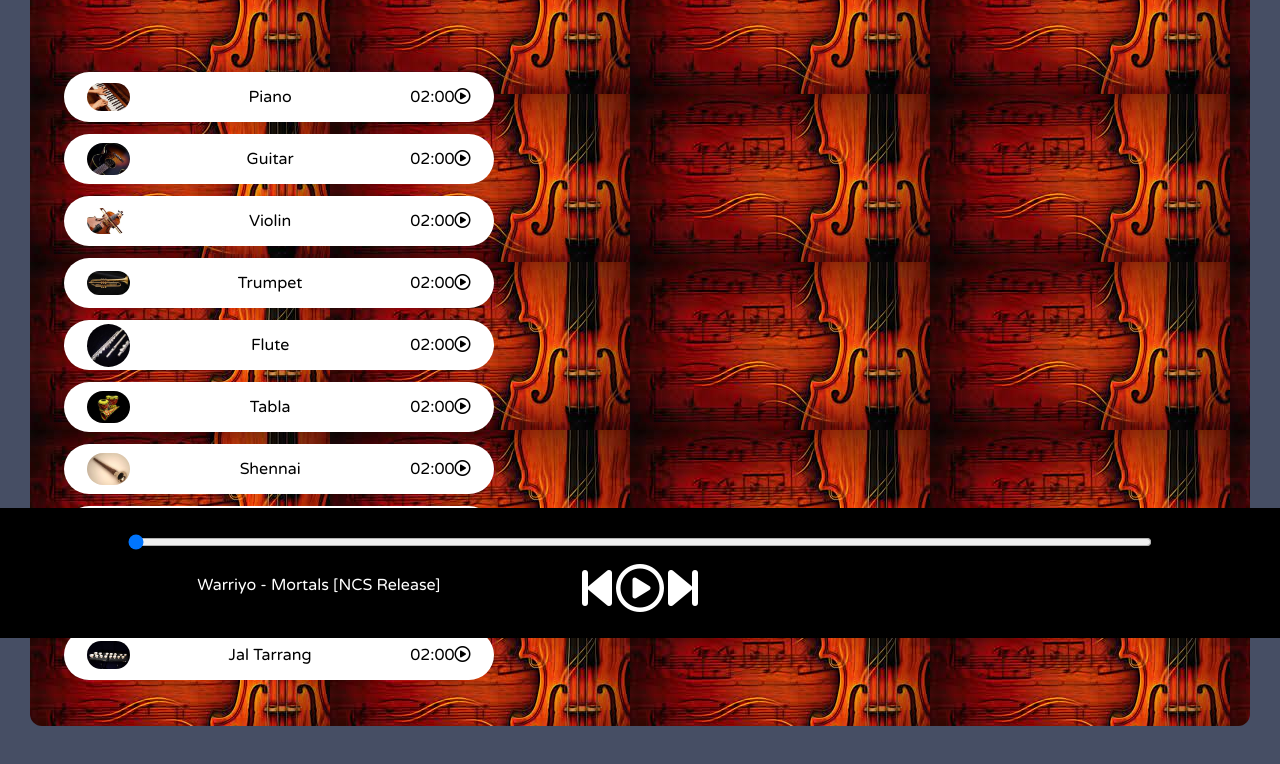
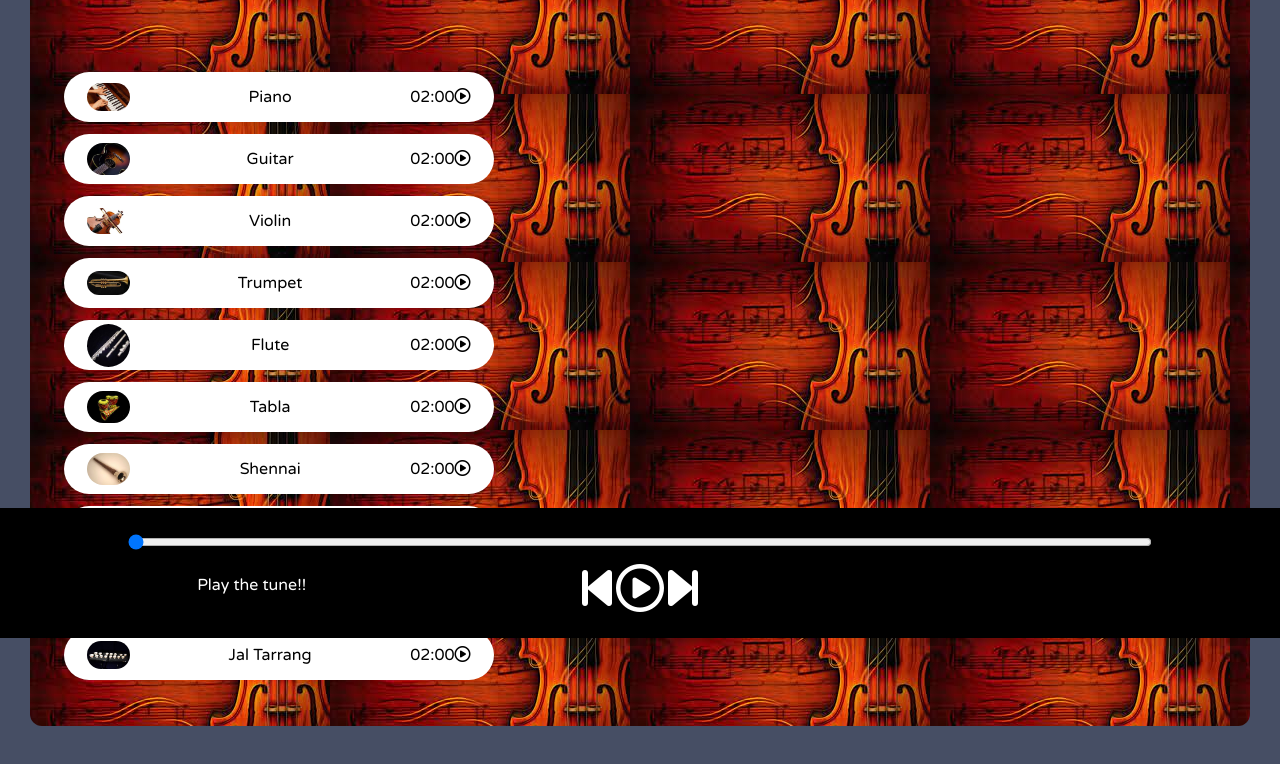
Before and after one commit to shivanshu-srm/TUNEBAR, a plain HTML site: page index.html in a window 1280 px wide. Shown: the part 162-926 px from the top of the page. Drawn offline with Linux system fonts and the light colour scheme.

Commit message:
Update index.html

```diff
--- a/index.html
+++ b/index.html
@@ -83,7 +83,7 @@
             <i class="fas fa-3x fa-step-forward" id="next"></i>
         </div>
         <div class="songInfo">
-            <img src="Z23b.gif" width="65px" alt="" id="gif"> <span id="masterSongName">Warriyo - Mortals [NCS Release]</span>
+            <img src="Z23b.gif" width="65px" alt="" id="gif"> <span id="masterSongName">Play the tune!!</span>
         </div>
     </div>
     <script src="script.js"></script>
```
